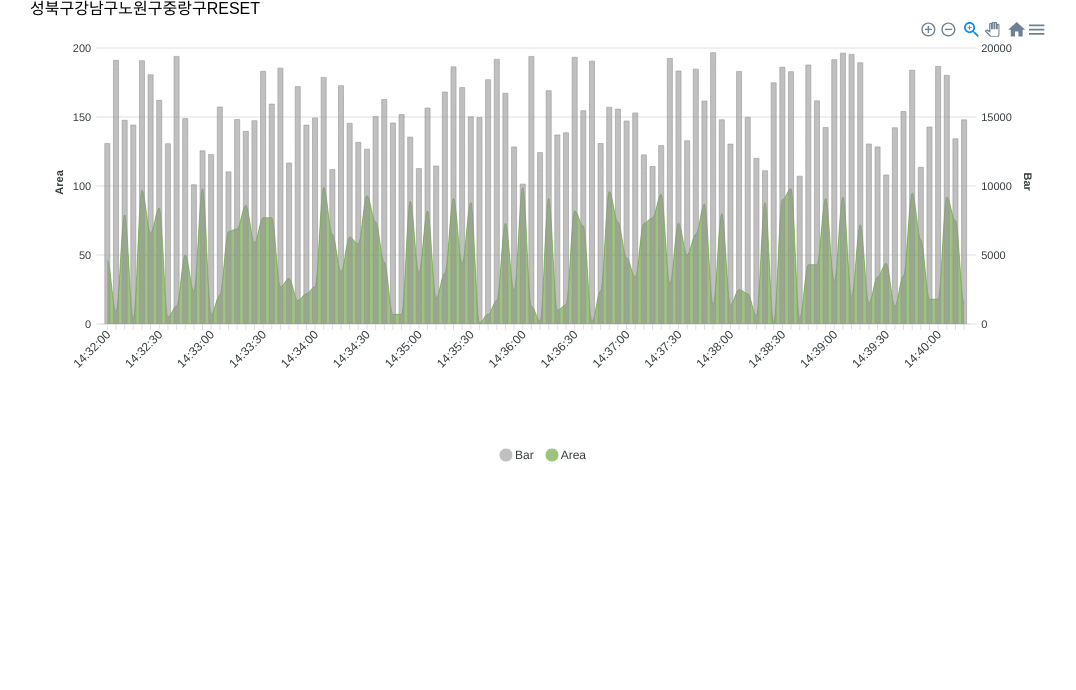
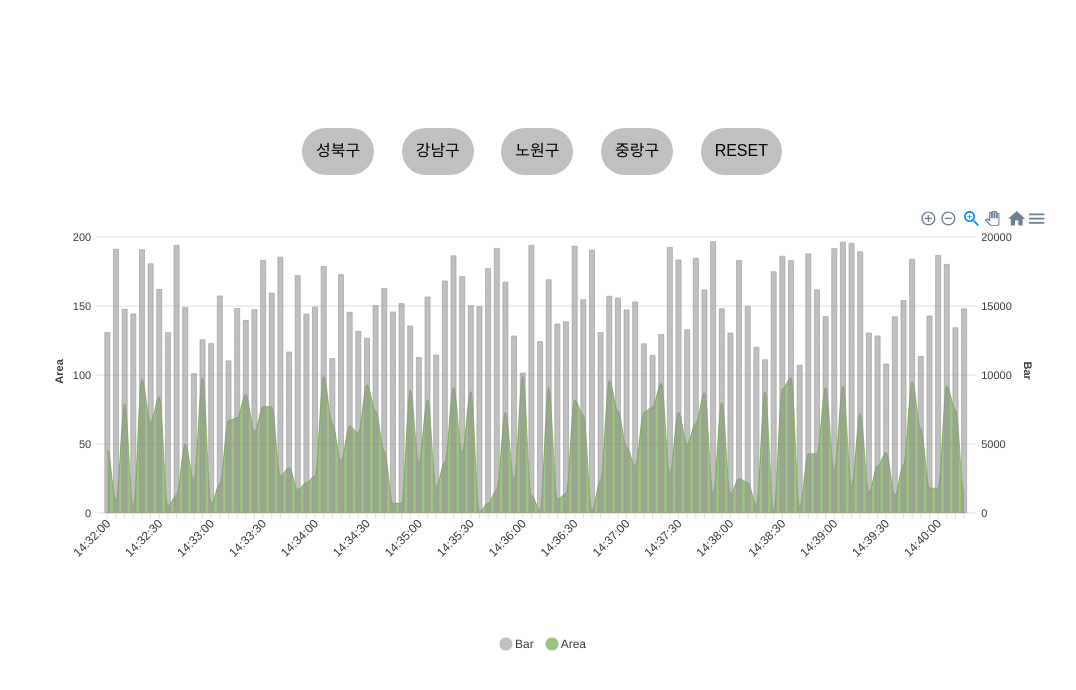
Before and after one commit to 337yj/pre-onboarding-12th-4, a React (Create React App) app: page / in a window 1280 px wide. Shown: the top 690 px of the page, without its empty margins (98-1174 px from the left). Built offline with nearby package versions, Linux system fonts and the light colour scheme; a web font is replaced by a local one.

Commit message:
style: 레이아웃, 버튼 스타일 추가

```diff
--- a/src/App.js
+++ b/src/App.js
@@ -1,6 +1,7 @@
 import { useSearchParams } from "react-router-dom";
 import useFetchData from "./hooks/useFetchData";
 import Chart from "./components/Chart";
+import styled from "styled-components";
 
 function App() {
   const { data } = useFetchData();
@@ -21,22 +22,55 @@ function App() {
   };
 
   return (
-    <div>
+    <Container>
+      <ButtonContainer>
         {distinctIds.map((id) => {
           return (
-          <button key={id} onClick={() => onClickFilter(id)}>
+            <Button key={id} onClick={() => onClickFilter(id)}>
               {id}
-          </button>
+            </Button>
           );
         })}
-
+      </ButtonContainer>
+      <ChartContainer>
         <Chart
           data={data}
           setSearchParams={setSearchParams}
           selectedId={selectedId}
         />
-    </div>
+      </ChartContainer>
+    </Container>
   );
 }
 
+const Container = styled.main`
+  display: flex;
+  flex-direction: column;
+  align-items: center;
+  justify-content: center;
+  height: 100vh;
+`;
+
+export const ButtonContainer = styled.div`
+  width: 480px;
+  display: flex;
+  justify-content: space-between;
+`;
+
+const Button = styled.button`
+  padding: 14px;
+  margin-bottom: 32px;
+  border-radius: 42px;
+  background-color: rgba(150, 150, 150, 0.6);
+  cursor: pointer;
+  &:hover,
+  &:focus {
+    background-color: rgba(255, 200, 20, 1);
+  }
+`;
+
+export const ChartContainer = styled.div`
+  width: 100%;
+`;
+
 export default App;
```
Lines whose indentation alone changed are shown as unchanged.
